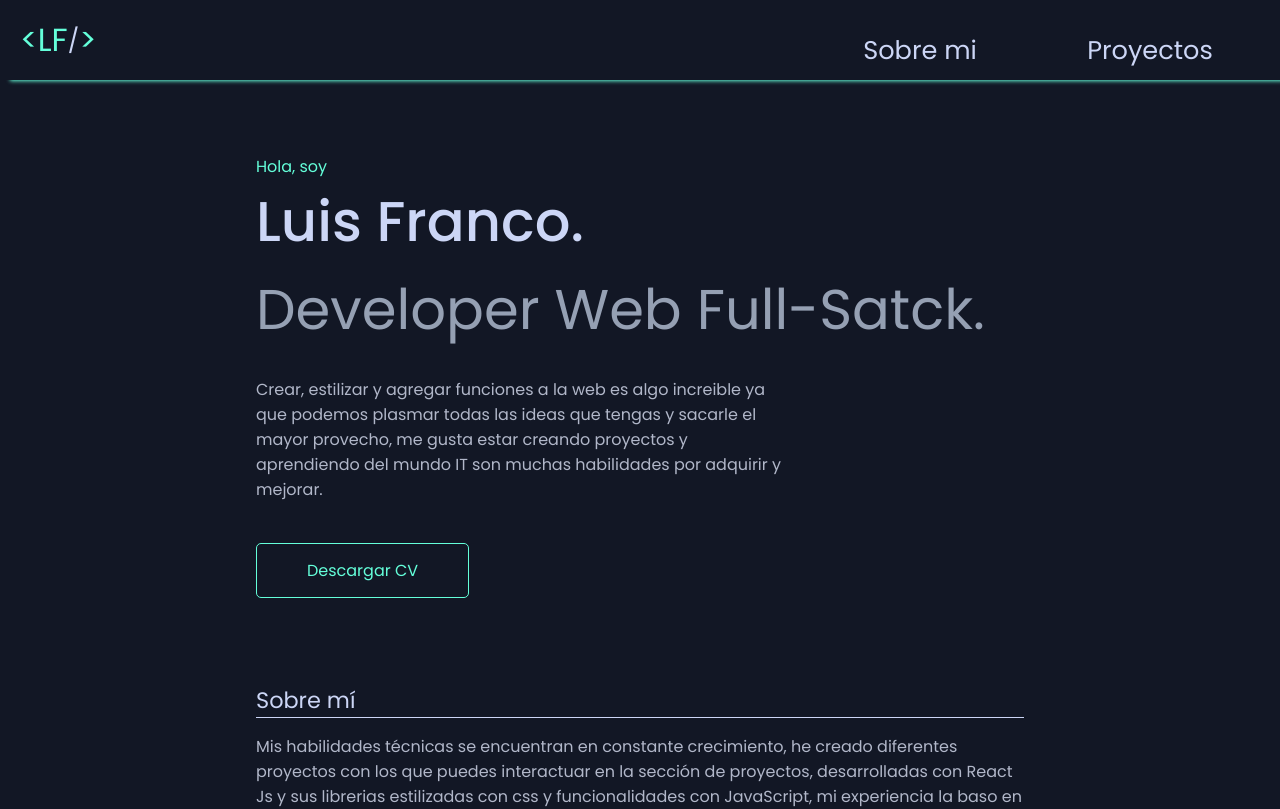
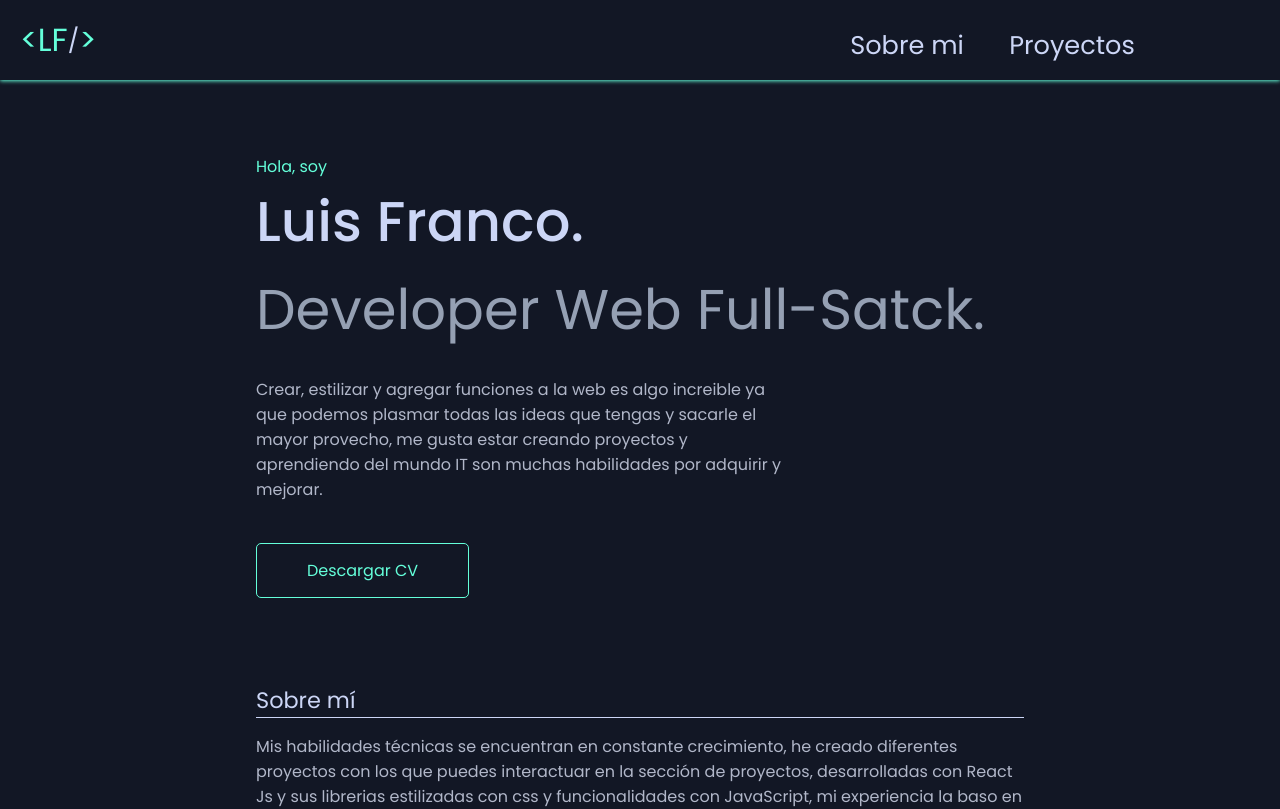
Before and after one commit to luisfranco23/Portafoliolf, a React (Vite) app: page / in a window 1280 px wide. Shown: the top 809 px of the page. Built offline with nearby package versions, Linux system fonts and the light colour scheme.

Commit message:
delet  box-shadow

```diff
--- a/src/components/header/style.css
+++ b/src/components/header/style.css
@@ -8,7 +8,7 @@
     position: fixed;
     width: 100vw;
     z-index: 2;
-    box-shadow: 10px 1px 4px 0 var(--color-primary);
+    box-shadow: 0px 1px 4px 0 var(--color-primary);
 }
 .header__menu{
     font-size: 2.3rem;
@@ -82,10 +82,11 @@
     }
     .header {
         height: 10%;
+        width: 100vw;
     }
     .navbar__open {
         transform: translateX(0);
-        transition-duration: 0;
+        transition-duration: 0s;
     }
     .navbar {
         transform: translateX(0);
@@ -98,18 +99,18 @@
         box-shadow: 0 0 0 0 transparent;
     }
     .navbar__list {
-        width: auto;
         flex-direction: row;
         height: 10%;
     }
     .navbar__link {
         width: 200px;
+        height: auto;
         padding: 0;
         position: relative;
     }
     .navbar__link:active{
+        transition: transform 1s ease-in-out;
         transform: scale(1.1);
-        transition: transform 1s ease-in-out;
     }
     .desktop {
         color: var(--color-text);
```
